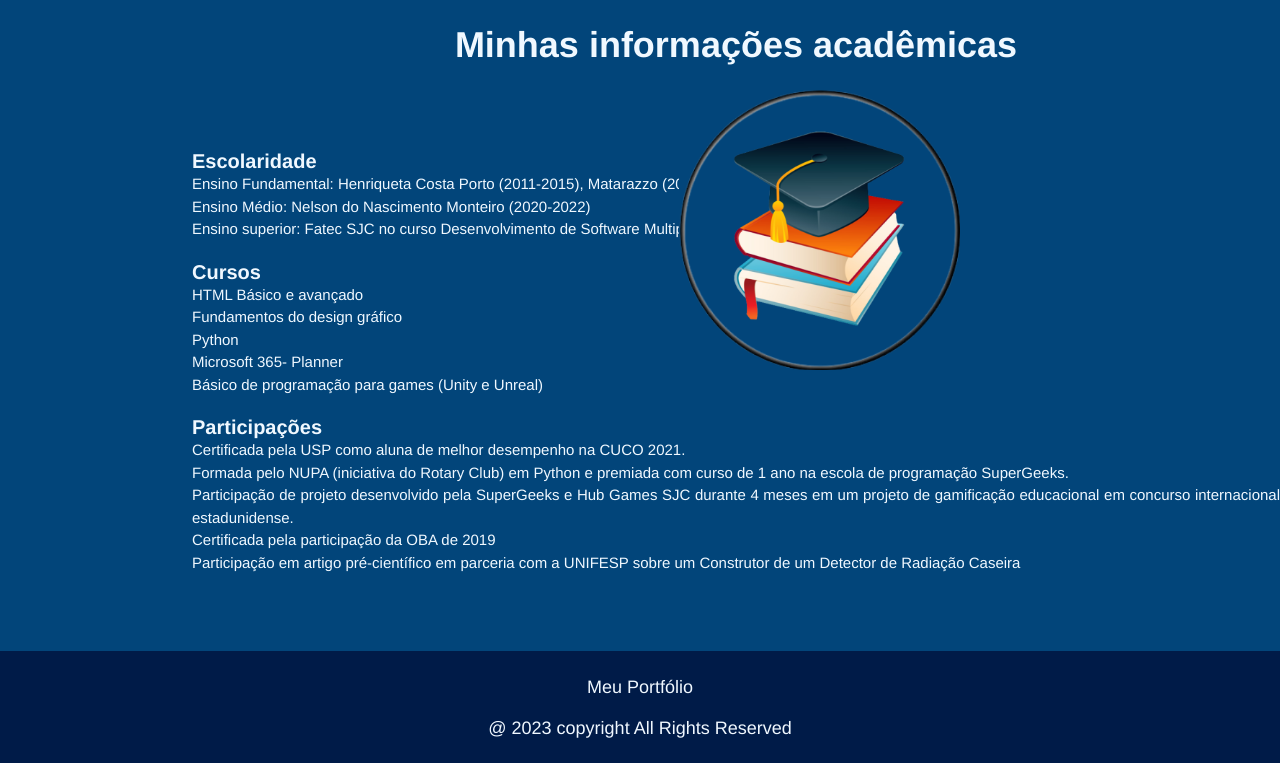
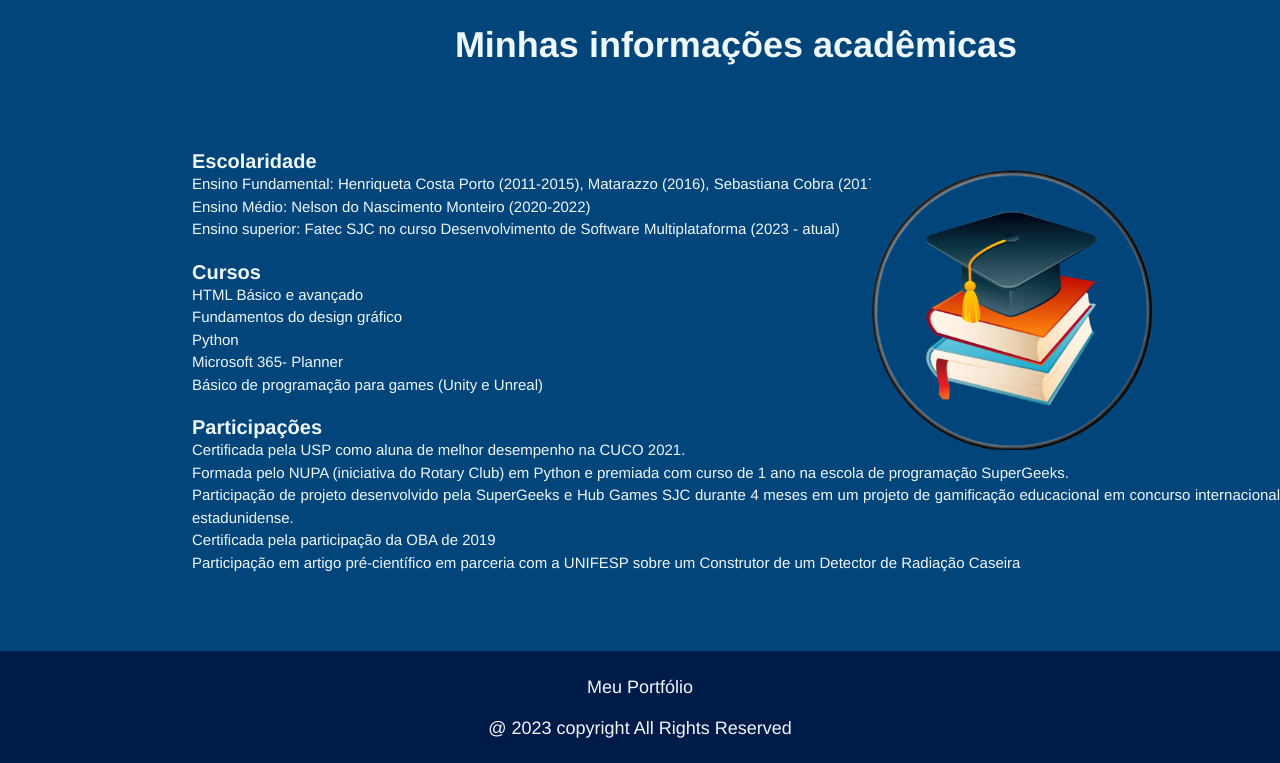
Before and after one commit to leticiacarvalho04/Portfolio_DD, a Flask app: page /academico in a window 1280 px wide. Shown: the part 150-913 px from the top of the page. Run offline with Flask 3, Linux system fonts and the light colour scheme.

Commit message:
arrumando as imagens index,academico e icon base

```diff
--- a/src/api/static/css/academico.css
+++ b/src/api/static/css/academico.css
@@ -47,8 +47,8 @@ h4 {
   flex-direction: row;
   width: auto;
   height: 35%;
-  right: 25%;
-  top: 30%;
+  right: 10%;
+  top: 40%;
   margin: 0;
   padding: 0;
 }
--- a/src/api/static/css/index.css
+++ b/src/api/static/css/index.css
@@ -482,7 +482,6 @@ h3.sobre {
   .projetos {
     display: flex;
     flex-direction: row;
-    gap: 3%;
     justify-content: center;
     margin: auto;
     margin-left: 5%;
@@ -490,7 +489,7 @@ h3.sobre {
   }
 
   .api {
-    flex: 1 0 10%;
+    flex: 1 0 5%;
   }
 
   .dev {
@@ -498,6 +497,6 @@ h3.sobre {
   }
 
   .py {
-    flex: 3 0 30%;
+    flex: 3 0 5%;
   }
 }
--- a/src/api/templates/base.htm
+++ b/src/api/templates/base.htm
@@ -11,6 +11,9 @@
     <link rel="stylesheet" href="../static/css/pessoal.css">
     <link rel="stylesheet" href="../static/css/contatos.css">
     <link rel="stylesheet" href="../static/js/navbar.js">
+    <link rel="icon"
+      type="image/png"
+      href="../static/img/logo2.png" />
     <title>{{title}}</title>
 </head>
 
```
Also changed, not shown: src/api/static/img/logo2.png (added).
